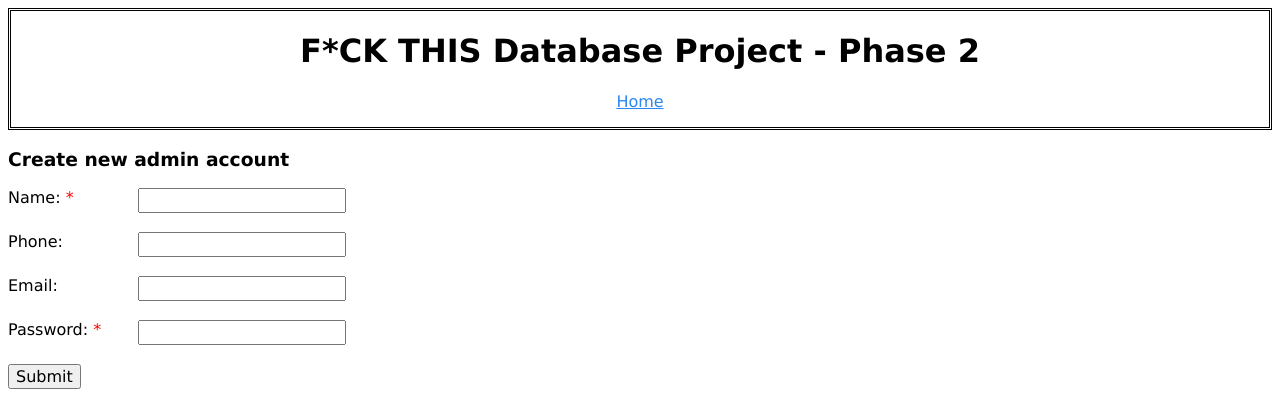
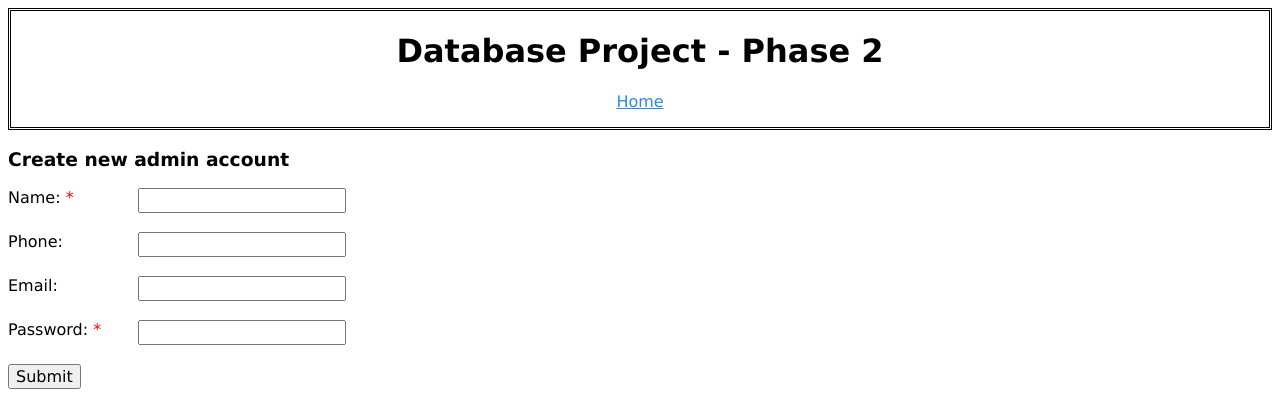
Before and after one commit to QuitayenKA16/Database2-Project, a PHP site: page /Database2-Project/create_admin_form.php in a window 1280 px wide. Shown: the top 420 px of the page. Run offline with PHP 8.4, Linux system fonts and the light colour scheme.

Commit message:
Update header.php

```diff
--- a/header.php
+++ b/header.php
@@ -65,7 +65,7 @@
 
 	<body>
 		<div align="center" style="border:double">
-			<h1> F*CK THIS Database Project - Phase 2</h1>
+			<h1> Database Project - Phase 2</h1>
 			<p style="font-size:12px"><i></i></p>
 			<?php
 				session_start();
```
